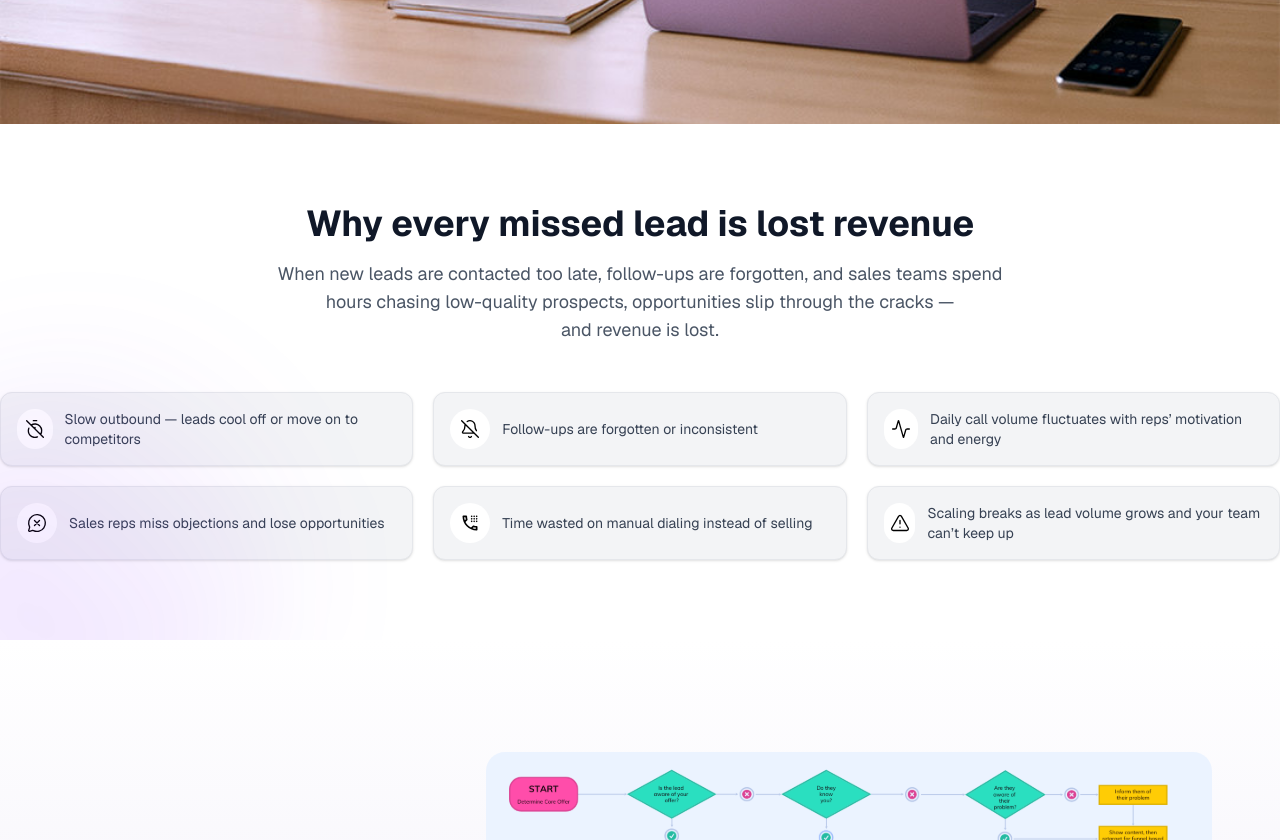
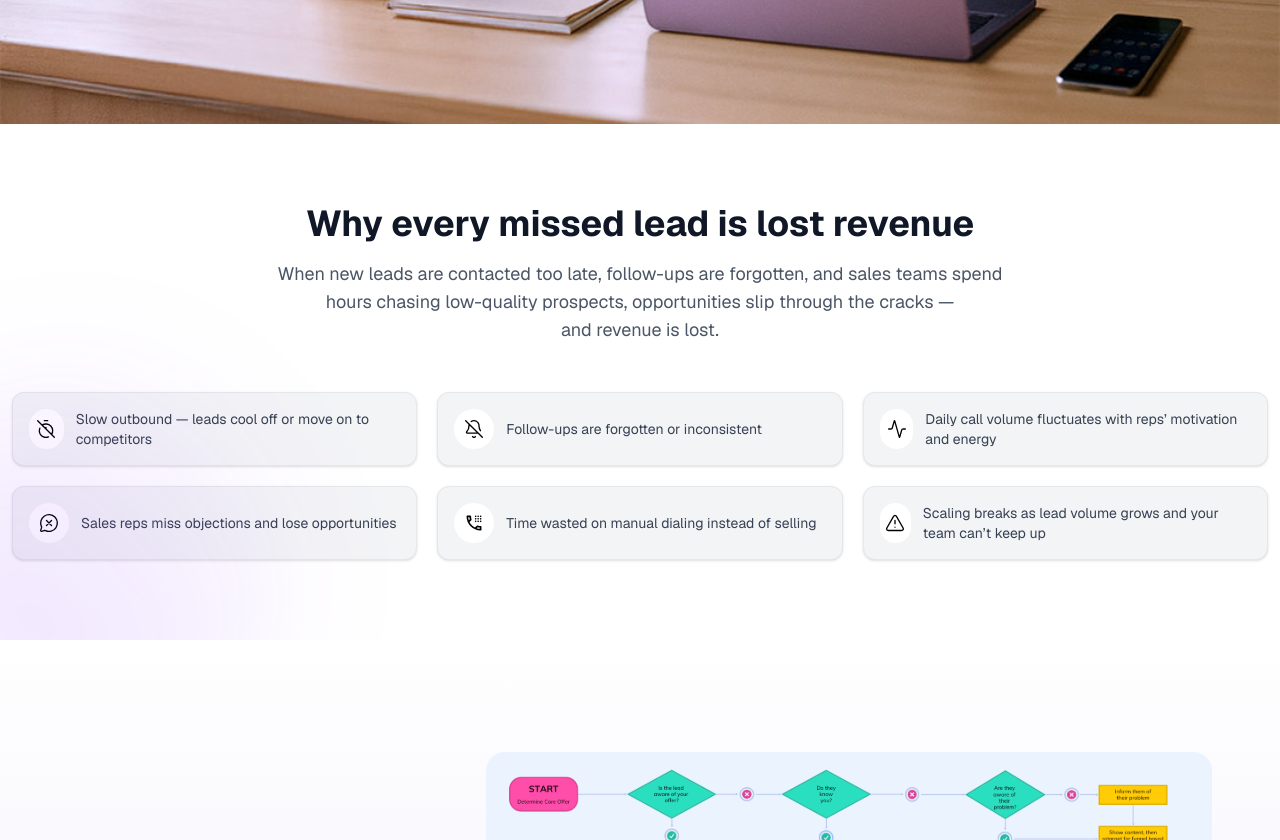
Before and after one commit to juyel66/CallmeAI, a Next.js app: page / in a window 1280 px wide. Shown: the part 700-1540 px from the top of the page. Built offline with nearby package versions, Linux system fonts and the light colour scheme.

Commit message:
Update WhyEvery component: add padding for improved layout

```diff
--- a/app/pages/HomePage/WhyEvery.tsx
+++ b/app/pages/HomePage/WhyEvery.tsx
@@ -38,7 +38,7 @@ const items = [
 const WhyEvery = () => {
 
   return (
-    <section className="relative w-full overflow-hidden bg-white py-20">
+    <section className="relative w-full  p-3 overflow-hidden bg-white py-20">
       <div className="pointer-events-none absolute -bottom-28 -left-24 h-96 w-96 rounded-full bg-linear-to-tr from-[#7F20FF]/16 via-[#7F20FF]/8 to-transparent blur-3xl" />
 
       <div className="container mx-auto text-center">
```
